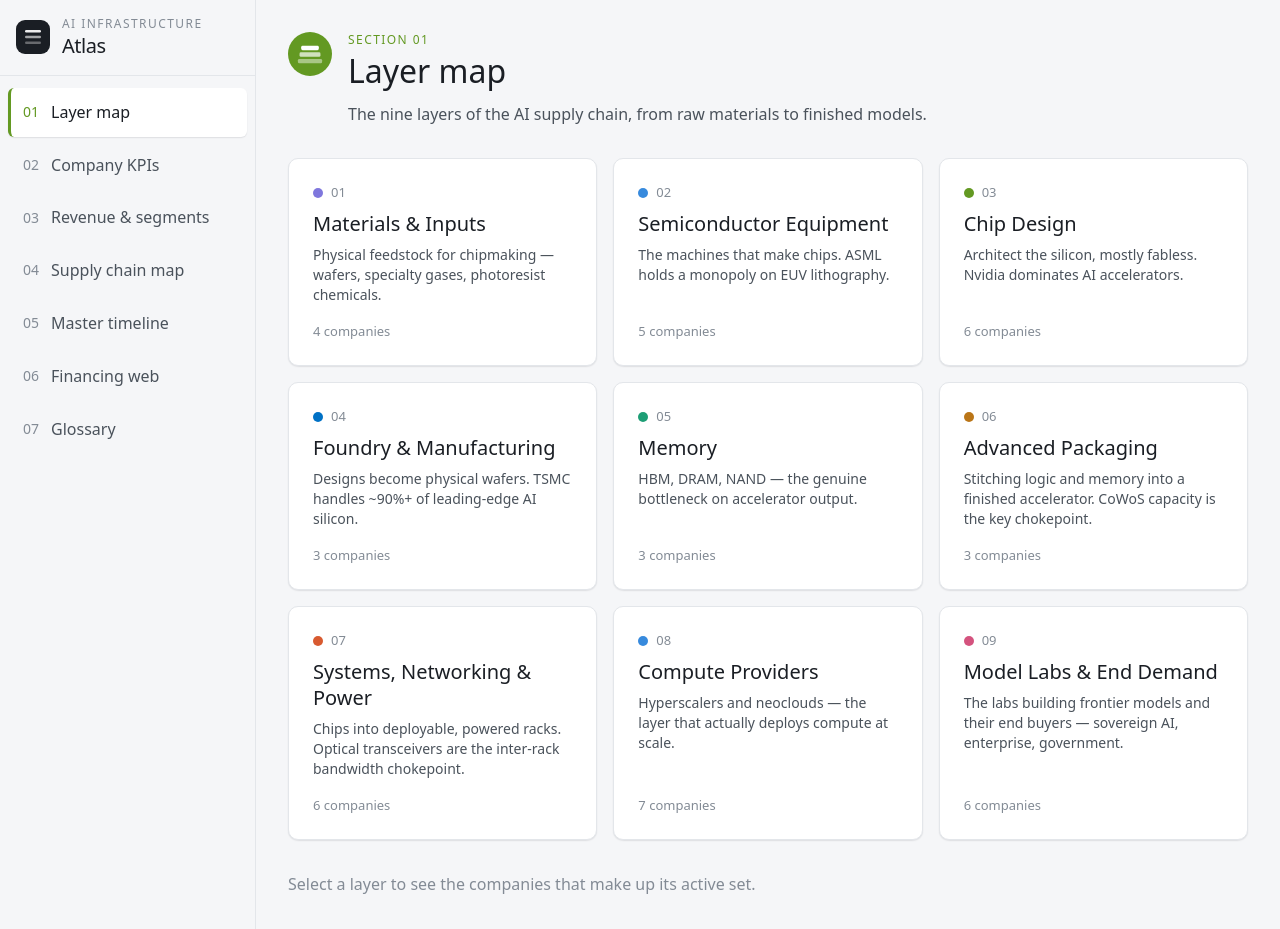
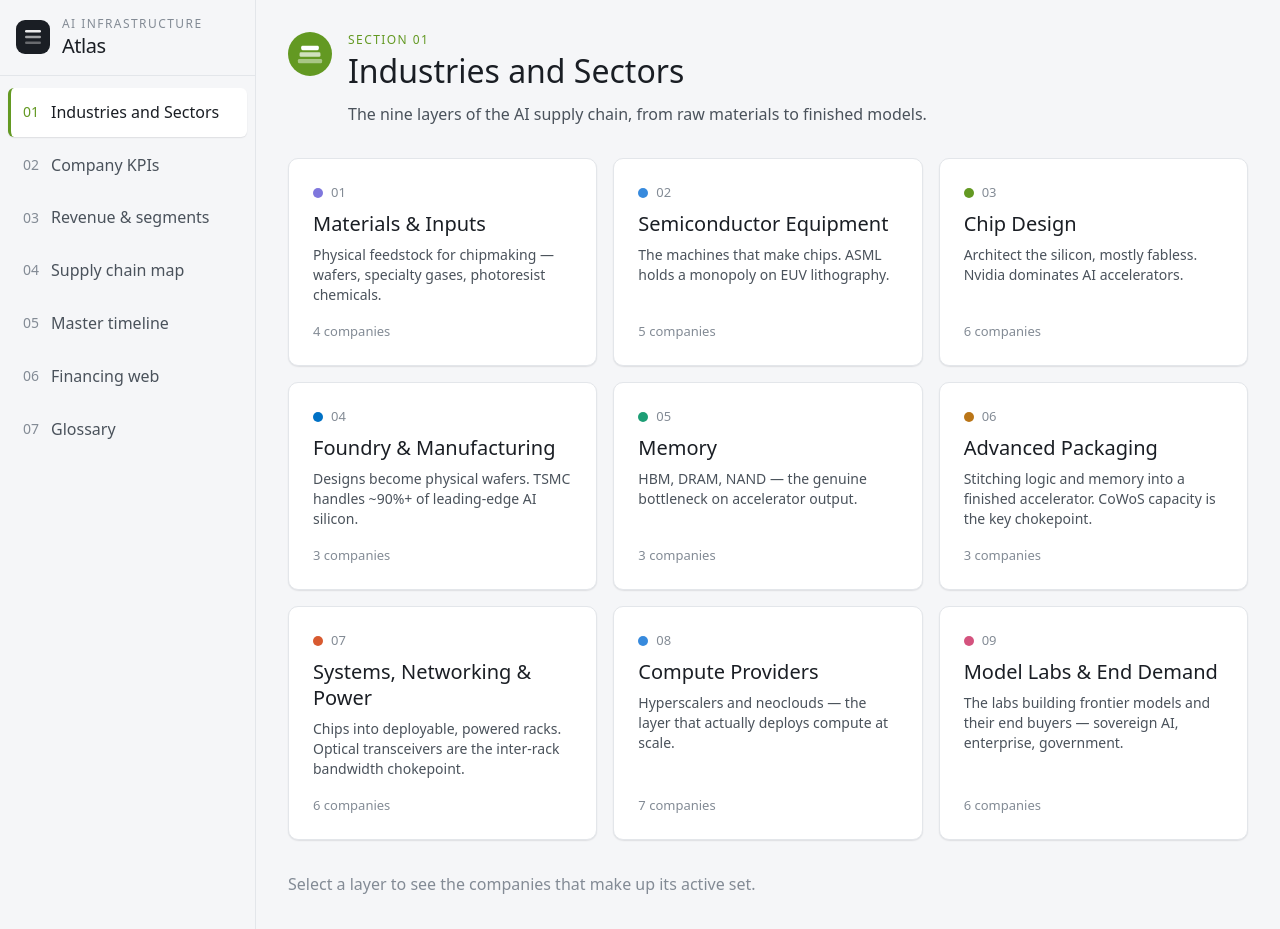
Before and after one commit to chronicmclan-beep/atlas, a React (Vite) app: page / in a window 1280 px wide. Built offline with nearby package versions, Linux system fonts and the light colour scheme.

Commit message:
Rename section 01 label: Layer map -> Industries and Sectors

```diff
--- a/src/components/layer-map/LayerMap.jsx
+++ b/src/components/layer-map/LayerMap.jsx
@@ -5,7 +5,7 @@ import CompanyChip from '../common/CompanyChip.jsx'
 import LayerMapIcon from '../common/icons/LayerMapIcon.jsx'
 
 /*
-  Section 01 — Layer Map.
+  Section 01 — Industries and Sectors.
   The nine layers of the AI supply chain as cards, read from layers.json.
   Clicking a layer sets the active company set (shared app state); the selected
   card is highlighted in its layer color and its companies surface in a detail
--- a/src/lib/sections.js
+++ b/src/lib/sections.js
@@ -10,7 +10,7 @@ export const SECTIONS = [
   {
     id: 'layer-map',
     num: '01',
-    label: 'Layer map',
+    label: 'Industries and Sectors',
     color: '#639922',
     blurb: 'The nine layers of the AI supply chain, from raw materials to finished models.',
   },
```
